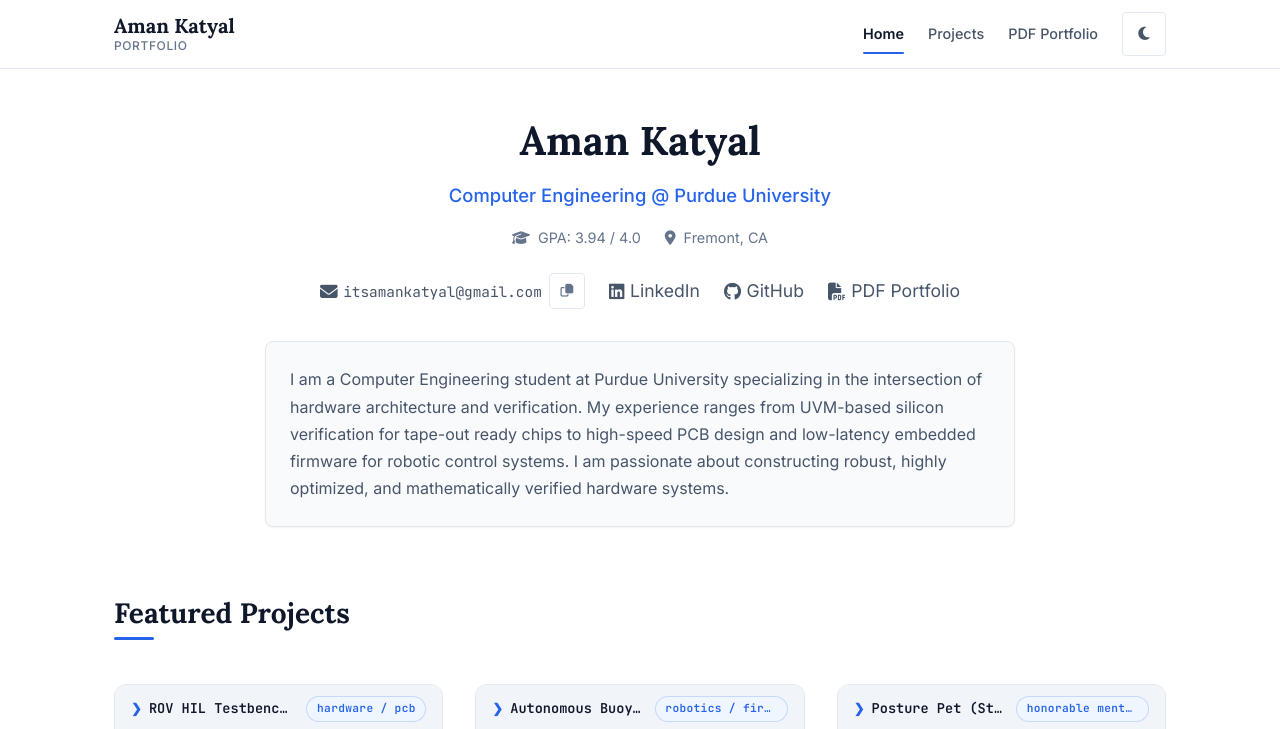
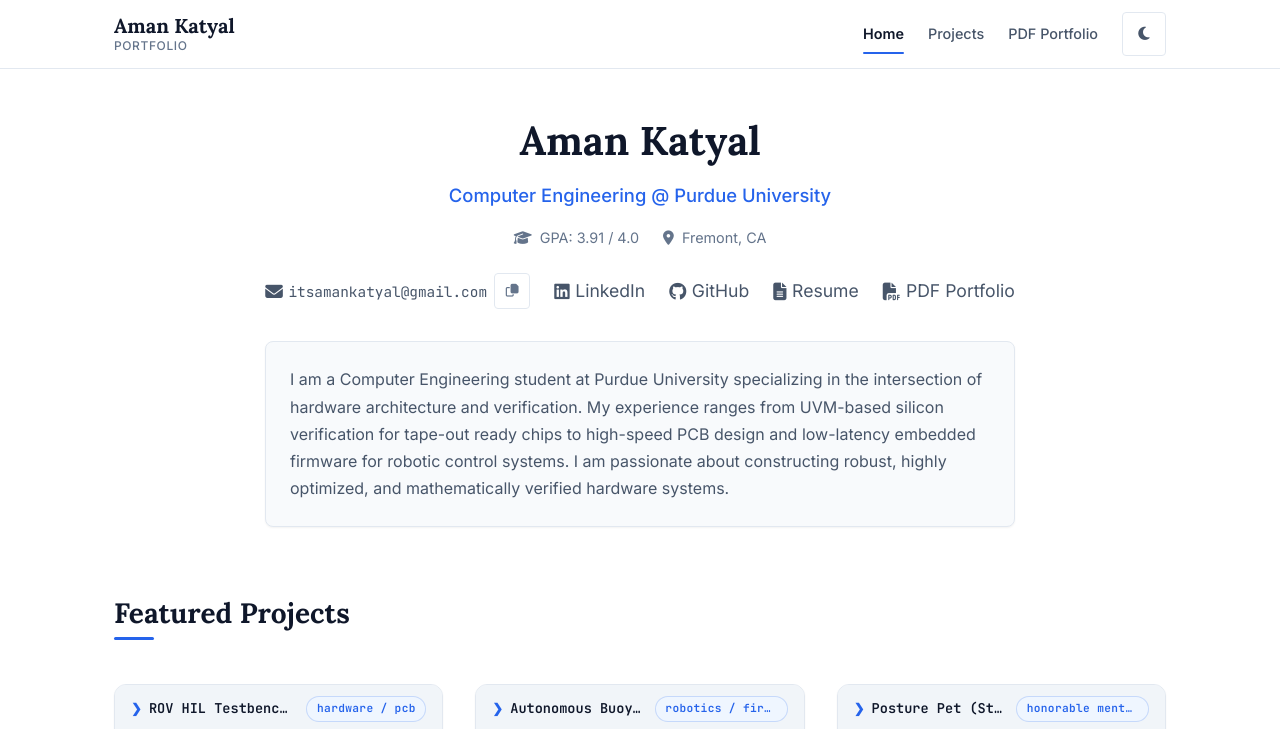
Before and after one commit to aman-katyal/aman-katyal.github.io, a Jekyll site: the page built from index.md, in a window 1280 px wide and 900 px high, cut to the strip 0-729 px from the top of the window. Built offline with Jekyll 4.4.1, drawn with Linux system fonts in a browser that asks for light colours.

Commit message:
gpa 3.91; host resume PDF and link from hero

```diff
--- a/index.md
+++ b/index.md
@@ -10,7 +10,7 @@ title: Aman Katyal | Portfolio
 
   <div class="profile-meta-info">
     <span class="profile-meta-item">
-      <i class="fa-solid fa-graduation-cap"></i> GPA: 3.94 / 4.0
+      <i class="fa-solid fa-graduation-cap"></i> GPA: 3.91 / 4.0
     </span>
     <span class="profile-meta-item">
       <i class="fa-solid fa-location-dot"></i> Fremont, CA
@@ -31,6 +31,9 @@ title: Aman Katyal | Portfolio
     </a>
     <a href="https://github.com/itsamankatyal" target="_blank" rel="noopener noreferrer" class="profile-link-btn" title="GitHub">
       <i class="fa-brands fa-github"></i> GitHub
+    </a>
+    <a href="{{ '/assets/Aman_Katyal_Resume.pdf' | relative_url }}" target="_blank" rel="noopener noreferrer" class="profile-link-btn" title="Resume (PDF)">
+      <i class="fa-solid fa-file-lines"></i> Resume
     </a>
     <a href="{{ '/print-portfolio/' | relative_url }}" class="profile-link-btn" title="PDF Portfolio">
       <i class="fa-solid fa-file-pdf"></i> PDF Portfolio
--- a/print-portfolio.html
+++ b/print-portfolio.html
@@ -104,7 +104,7 @@ permalink: /print-portfolio/
   </div>
   <div class="print-doc-title-row">
     <h2 class="print-portfolio-heading">Selected Technical Project Portfolio</h2>
-    <span class="print-doc-meta" id="print-timestamp">GPA: 3.94 / 4.0</span>
+    <span class="print-doc-meta" id="print-timestamp">GPA: 3.91 / 4.0</span>
   </div>
   <hr class="print-header-divider">
 </header>
```
Also changed, not shown: 1 other file.
